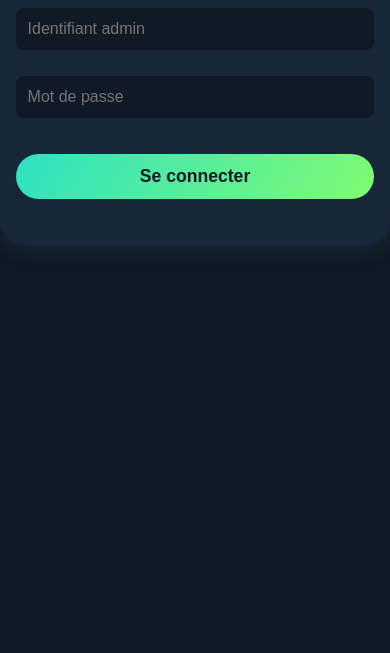
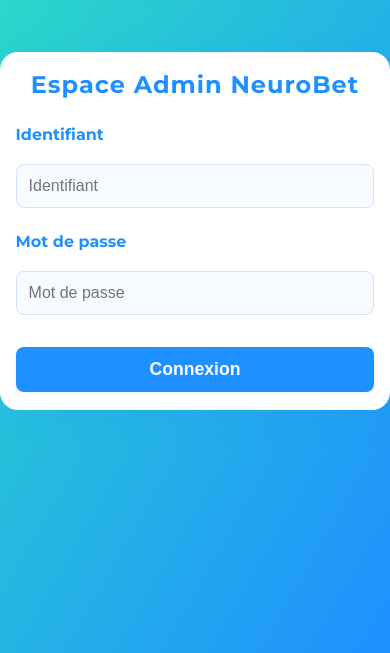
Before and after one commit to GeoffreySim/Neurobet, a website: page public/admin-login.html in a window 390 px wide. Shown: the part 191-844 px from the top of the page. Drawn offline with Linux system fonts and the light colour scheme.

Commit message:
UI admin : page de login moderne + tableau clients simplifié et stylé

```diff
--- a/public/admin-login.html
+++ b/public/admin-login.html
@@ -4,27 +4,117 @@
   <meta charset="UTF-8">
   <meta name="viewport" content="width=device-width, initial-scale=1.0">
   <title>Connexion Admin - NeuroBet</title>
-  <link href="https://fonts.googleapis.com/css2?family=Montserrat:wght@700;400&display=swap" rel="stylesheet">
-  <link rel="stylesheet" href="styles.css">
+  <link href="https://fonts.googleapis.com/css?family=Montserrat:400,700&display=swap" rel="stylesheet">
+  <link rel="stylesheet" href="/styles.css">
+  <style>
+    body {
+      background: linear-gradient(120deg, #2de1c2 0%, #1e90ff 100%);
+      min-height: 100vh;
+      margin: 0;
+      font-family: 'Montserrat', sans-serif;
+      display: flex;
+      align-items: center;
+      justify-content: center;
+    }
+    .admin-login-container {
+      background: #fff;
+      border-radius: 18px;
+      box-shadow: 0 8px 32px #1e90ff22;
+      padding: 38px 32px 32px 32px;
+      min-width: 320px;
+      max-width: 98vw;
+      width: 100%;
+      display: flex;
+      flex-direction: column;
+      align-items: center;
+      gap: 18px;
+    }
+    .admin-login-title {
+      color: #1e90ff;
+      font-size: 1.5em;
+      font-weight: 700;
+      margin-bottom: 8px;
+      letter-spacing: 1px;
+    }
+    .admin-login-form {
+      width: 100%;
+      display: flex;
+      flex-direction: column;
+      gap: 16px;
+    }
+    .admin-login-form label {
+      color: #1e90ff;
+      font-weight: 600;
+      margin-bottom: 4px;
+    }
+    .admin-login-form input {
+      padding: 12px;
+      border-radius: 8px;
+      border: 1.5px solid #d0e2ff;
+      font-size: 1em;
+      background: #f7faff;
+      color: #1e293b;
+      margin-bottom: 8px;
+      transition: border 0.15s;
+    }
+    .admin-login-form input:focus {
+      border: 1.5px solid #1e90ff;
+      outline: none;
+    }
+    .admin-login-btn {
+      background: #1e90ff;
+      color: #fff;
+      border: none;
+      border-radius: 8px;
+      padding: 12px 0;
+      font-weight: 700;
+      font-size: 1.1em;
+      cursor: pointer;
+      box-shadow: 0 2px 8px #1e90ff11;
+      transition: background 0.15s;
+      margin-top: 8px;
+    }
+    .admin-login-btn:hover {
+      background: #1565c0;
+    }
+    .admin-login-error {
+      color: #ff4d4d;
+      background: #ffeaea;
+      border-radius: 7px;
+      padding: 8px 12px;
+      margin-bottom: 0;
+      font-size: 1em;
+      text-align: center;
+      display: none;
+    }
+    @media (max-width: 600px) {
+      .admin-login-container {
+        min-width: 0;
+        padding: 18px 4vw 18px 4vw;
+      }
+    }
+  </style>
 </head>
 <body>
-  <div class="auth-container">
-    <a href="index.html"><img src="/Logo.png" alt="NeuroBet Logo" class="logo-auth" style="cursor:pointer;"></a>
-    <h2>Connexion Admin</h2>
-    <form id="adminLoginForm">
-      <input type="text" placeholder="Identifiant admin" name="username" required>
-      <input type="password" placeholder="Mot de passe" name="password" required>
-      <button type="submit" class="btn-auth">Se connecter</button>
-      <div id="adminLoginError" style="color:#ff4d4d;margin-top:8px;display:none;"></div>
+  <div class="admin-login-container">
+    <div class="admin-login-title">Espace Admin NeuroBet</div>
+    <form class="admin-login-form" id="adminLoginForm" autocomplete="off">
+      <label for="username">Identifiant</label>
+      <input type="text" id="username" name="username" required placeholder="Identifiant">
+      <label for="password">Mot de passe</label>
+      <input type="password" id="password" name="password" required placeholder="Mot de passe">
+      <div class="admin-login-error" id="adminLoginError"></div>
+      <button type="submit" class="admin-login-btn">Connexion</button>
     </form>
   </div>
   <script>
-    document.getElementById('adminLoginForm').onsubmit = async function(e) {
+    const form = document.getElementById('adminLoginForm');
+    const errorDiv = document.getElementById('adminLoginError');
+    form.onsubmit = async function(e) {
       e.preventDefault();
-      const username = this.username.value;
-      const password = this.password.value;
-      const errorDiv = document.getElementById('adminLoginError');
       errorDiv.style.display = 'none';
+      const username = form.username.value;
+      const password = form.password.value;
       try {
         const res = await fetch('/admin/login', {
           method: 'POST',
```
Also changed, not shown: public/admin.js (+18 -21 lines).
